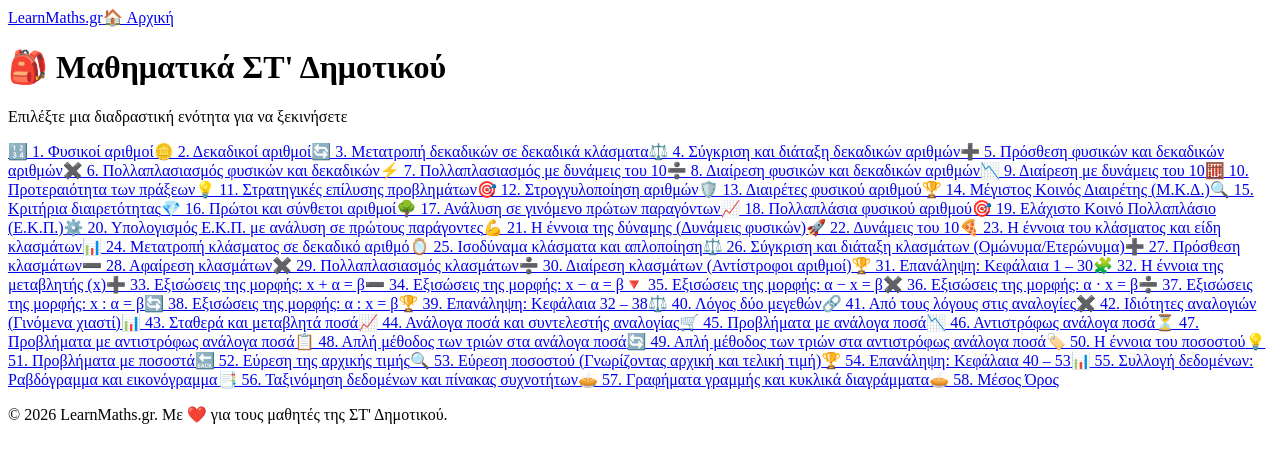
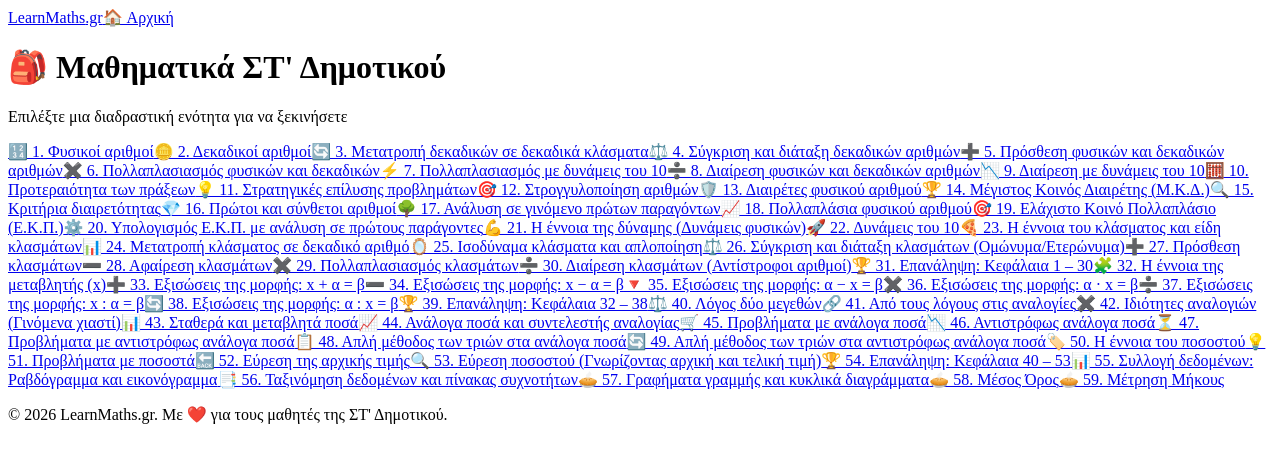
Before and after one commit to gkrimpas-lab/learn-maths-2026, a Next.js app: page /st-dimotikou in a window 1280 px wide. Shown: the top 462 px of the page. Built offline with nearby package versions, Linux system fonts and the light colour scheme.

Commit message:
Update index.js

```diff
--- a/pages/st-dimotikou/index.js
+++ b/pages/st-dimotikou/index.js
@@ -62,7 +62,8 @@ export default function STDimotikouMenu() {
   { id: '55-apeikonisi-data', label: '📊 55. Συλλογή δεδομένων: Ραβδόγραμμα και εικονόγραμμα', href: '/st-dimotikou/55-apeikonisi-data' },
   { id: '56-pinakas-sixnotiton', label: '📑 56. Ταξινόμηση δεδομένων και πίνακας συχνοτήτων', href: '/st-dimotikou/56-pinakas-sixnotiton' },
   { id: '57-alla-grafimata', label: '🥧 57. Γραφήματα γραμμής και κυκλικά διαγράμματα', href: '/st-dimotikou/57-alla-grafimata' },
-    { id: '58-mesos-oros', label: '🥧 58. Μέσος Όρος', href: '/st-dimotikou/58-mesos-oros' }
+    { id: '58-mesos-oros', label: '🥧 58. Μέσος Όρος', href: '/st-dimotikou/58-mesos-oros' },
+    { id: '59-mikos', label: '🥧 59. Μέτρηση Μήκους', href: '/st-dimotikou/59-mikos' }
 ];
   return (
     <div className="min-h-screen bg-gray-50 text-gray-800 font-sans flex flex-col justify-between">
```
